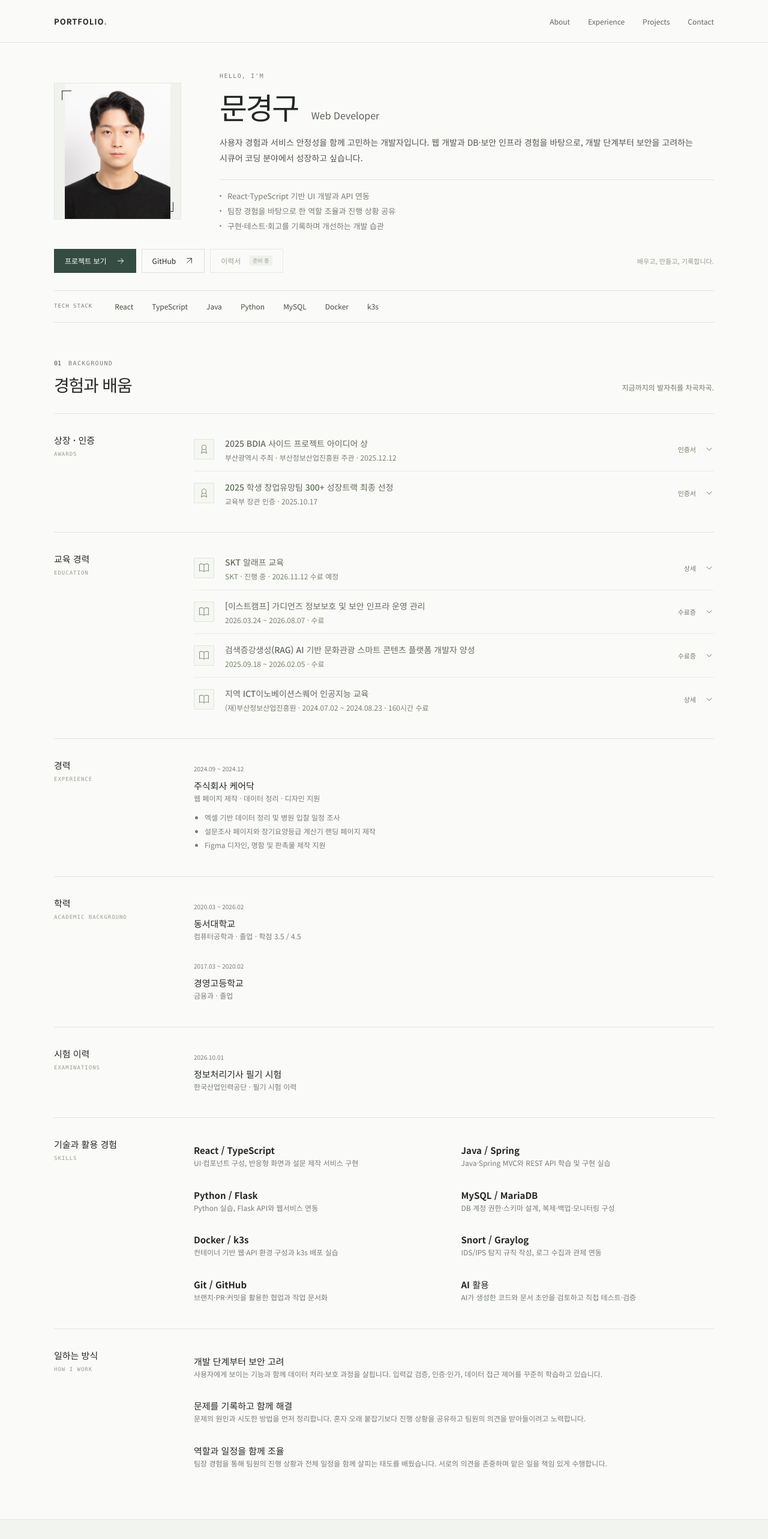
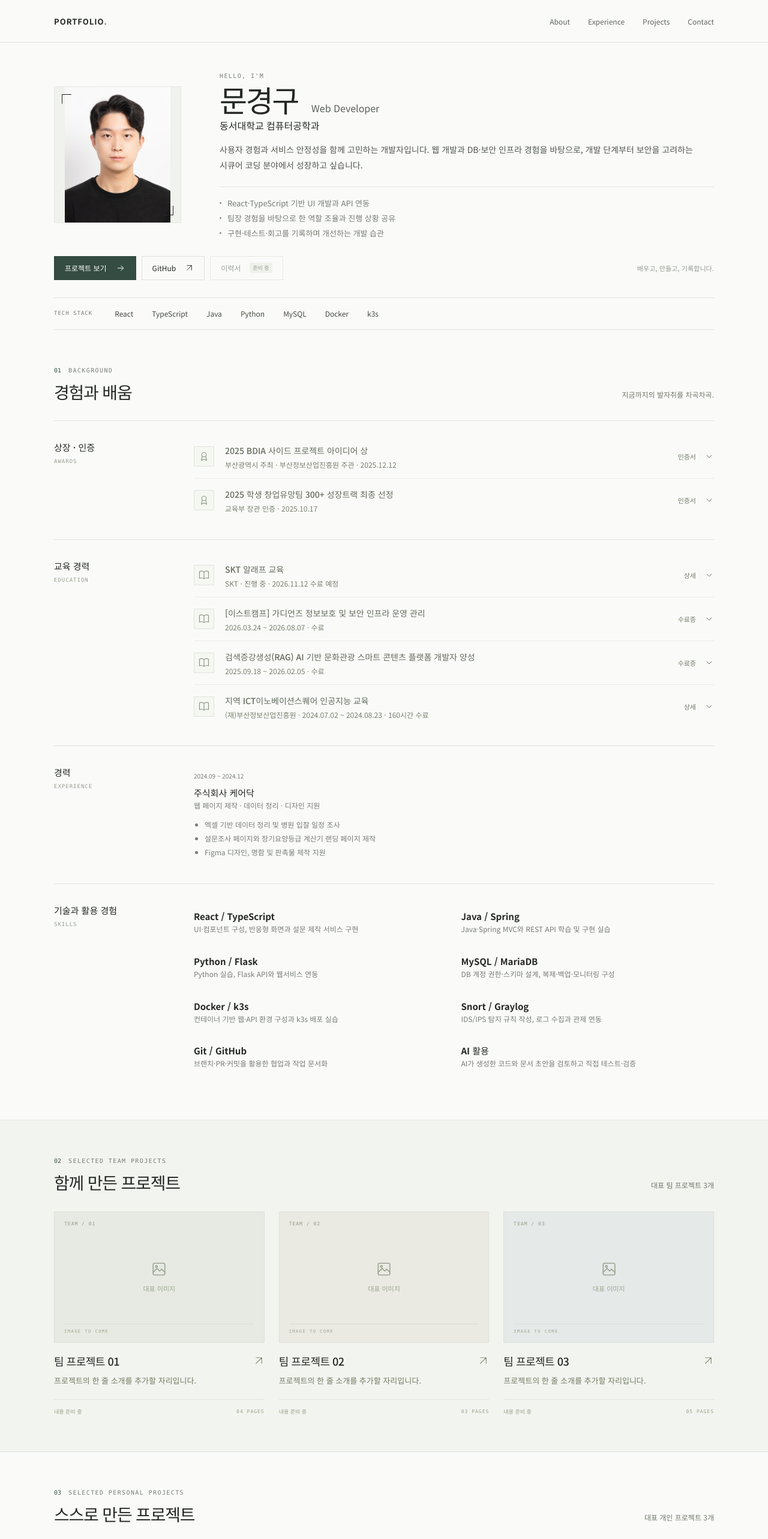
Before and after one commit to gyeonggumun/gyeonggu-portfolio, a React (Vite) app: page / in a window 1280 px wide. Shown: the top 2566 px of the page at 60% size. Built offline with nearby package versions, Linux system fonts and the light colour scheme.

Commit message:
refactor(profile) : 학교 정보를 프로필로 옮기고 불필요한 이력 제거

```diff
--- a/src/App.jsx
+++ b/src/App.jsx
@@ -4,10 +4,7 @@ import {
   awards,
   education,
   experience,
-  academicHistory,
-  examinations,
   skills,
-  workingStyle,
   projects,
 } from "./data/portfolio";
 import Icon from "./components/Icon";
@@ -147,10 +144,13 @@ export default function App() {
               )}
             </div>
             <div className="hero-copy">
-              <p className="eyebrow">HELLO, I'M</p>
-              <div className="name-line">
-                <h1 id="intro-name">{profile.name}</h1>
-                <span>{profile.role}</span>
+              <div className="hero-identity">
+                <p className="eyebrow">HELLO, I'M</p>
+                <div className="name-line">
+                  <h1 id="intro-name">{profile.name}</h1>
+                  <span>{profile.role}</span>
+                </div>
+                <p className="profile-school">{profile.school}</p>
               </div>
               <p className="introduction">{profile.introduction}</p>
               <ul className="highlights">
@@ -283,10 +283,7 @@ export default function App() {
               )}
             </div>
           </div>
-          <BackgroundGroup title="학력" label="ACADEMIC BACKGROUND" entries={academicHistory} />
-          <BackgroundGroup title="시험 이력" label="EXAMINATIONS" entries={examinations} />
           <BackgroundGroup title="기술과 활용 경험" label="SKILLS" entries={skills} className="skills-grid" />
-          <BackgroundGroup title="일하는 방식" label="HOW I WORK" entries={workingStyle} />
         </section>
 
         <section className="project-section section" id="projects">
--- a/src/data/portfolio.js
+++ b/src/data/portfolio.js
@@ -2,6 +2,7 @@
 export const profile = {
   name: "문경구",
   role: "Web Developer",
+  school: "동서대학교 컴퓨터공학과",
   introduction:
     "사용자 경험과 서비스 안정성을 함께 고민하는 개발자입니다. 웹 개발과 DB·보안 인프라 경험을 바탕으로, 개발 단계부터 보안을 고려하는 시큐어 코딩 분야에서 성장하고 싶습니다.",
   highlights: [
@@ -86,15 +87,6 @@ export const experience = [
   },
 ];
 
-export const academicHistory = [
-  { id: "university", period: "2020.03 ~ 2026.02", title: "동서대학교", description: "컴퓨터공학과 · 졸업 · 학점 3.5 / 4.5" },
-  { id: "high-school", period: "2017.03 ~ 2020.02", title: "경영고등학교", description: "금융과 · 졸업" },
-];
-
-export const examinations = [
-  { id: "engineer-information", period: "2026.10.01", title: "정보처리기사 필기 시험", description: "한국산업인력공단 · 필기 시험 이력" },
-];
-
 export const skills = [
   { title: "React / TypeScript", description: "UI·컴포넌트 구성, 반응형 화면과 설문 제작 서비스 구현" },
   { title: "Java / Spring", description: "Java·Spring MVC와 REST API 학습 및 구현 실습" },
@@ -104,12 +96,6 @@ export const skills = [
   { title: "Snort / Graylog", description: "IDS/IPS 탐지 규칙 작성, 로그 수집과 관제 연동" },
   { title: "Git / GitHub", description: "브랜치·PR·커밋을 활용한 협업과 작업 문서화" },
   { title: "AI 활용", description: "AI가 생성한 코드와 문서 초안을 검토하고 직접 테스트·검증" },
-];
-
-export const workingStyle = [
-  { title: "개발 단계부터 보안 고려", description: "사용자에게 보이는 기능과 함께 데이터 처리·보호 과정을 살핍니다. 입력값 검증, 인증·인가, 데이터 접근 제어를 꾸준히 학습하고 있습니다." },
-  { title: "문제를 기록하고 함께 해결", description: "문제의 원인과 시도한 방법을 먼저 정리합니다. 혼자 오래 붙잡기보다 진행 상황을 공유하고 팀원의 의견을 받아들이려고 노력합니다." },
-  { title: "역할과 일정을 함께 조율", description: "팀장 경험을 통해 팀원의 진행 상황과 전체 일정을 함께 살피는 태도를 배웠습니다. 서로의 의견을 존중하며 맡은 일을 책임 있게 수행합니다." },
 ];
 
 const emptySlide = (layout, title) => ({
```
Also changed, not shown: 1 other file (tests, documents, lock files or other folders).
